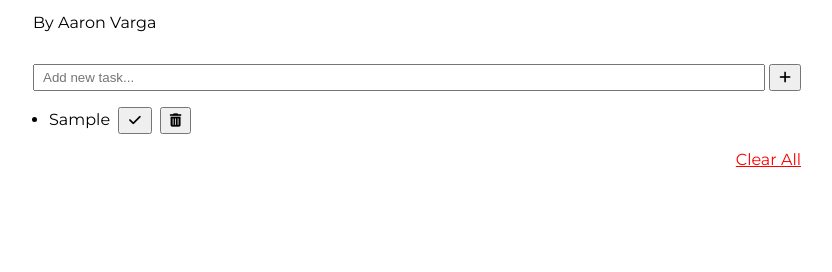
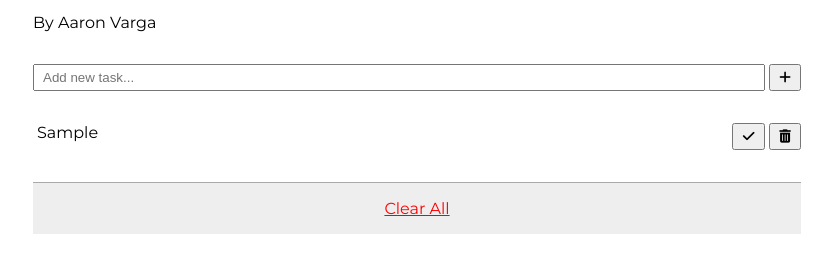
Before and after one commit to VargaAaron-FS/vanilla-js-todo-app, a plain HTML site: page index.html in a window 1280 px wide. Both pictures are taken after typing "Sample" into the empty fields and a click on the button 1008 px from the left and 125 px from the top of the page. Shown: the part 48-320 px from the top of the page, without its empty margins (223-1055 px from the left). Drawn offline with Linux system fonts and the light colour scheme.

Commit message:
updated css and functionality

```diff
--- a/app.js
+++ b/app.js
@@ -43,10 +43,12 @@ const checkTodo = (e) => {
   let item = e.target.parentNode;
   if (item.style.textDecoration === "line-through") {
     item.style.textDecoration = "none";
+    item.style.color = "#000";
     item.style.fontStyle = "normal";
   } else {
     item.style.textDecoration = "line-through";
     item.style.fontStyle = "italic";
+    item.style.color = "#aaa";
   }
 };
 
--- a/styles.css
+++ b/styles.css
@@ -33,10 +33,15 @@ input[type="text"] {
   flex-direction: row;
   flex-grow: 1;
   width: 100%;
+  margin-right: .25rem;
 }
 
 button {
   padding: .25rem .5rem;
+  margin-right: auto;
+}
+
+button:nth-of-type(2) {
   margin-left: .25rem;
 }
 
@@ -49,12 +54,23 @@ button:hover {
   flex-direction: column;
 }
 
+.todo-list-item {
+  display: flex;
+  width: calc(100% - .25rem);
+}
+
 i {
   pointer-events: none;
 }
 
 ul {
-  padding-left: 1rem;
+  padding-left: .25rem;
+  width: 100%;
+  list-style: circle;
+}
+
+li {
+  padding: 1rem 0;
 }
 
 .todo-item {
@@ -65,12 +81,16 @@ ul {
 .clearAll {
   color: #ff0000;
   display: flex;
-  justify-content: flex-end;
-  margin-left: auto;
+  justify-content: center;
   text-decoration: underline;
+  border-top: 1px solid #aaa;
+  padding: 1rem;
+  background: #eee;
 }
 
 .clearAll:hover {
   text-decoration: none;
   cursor: pointer;
+  background: #ff0000;
+  color: #fff;
 }
```
